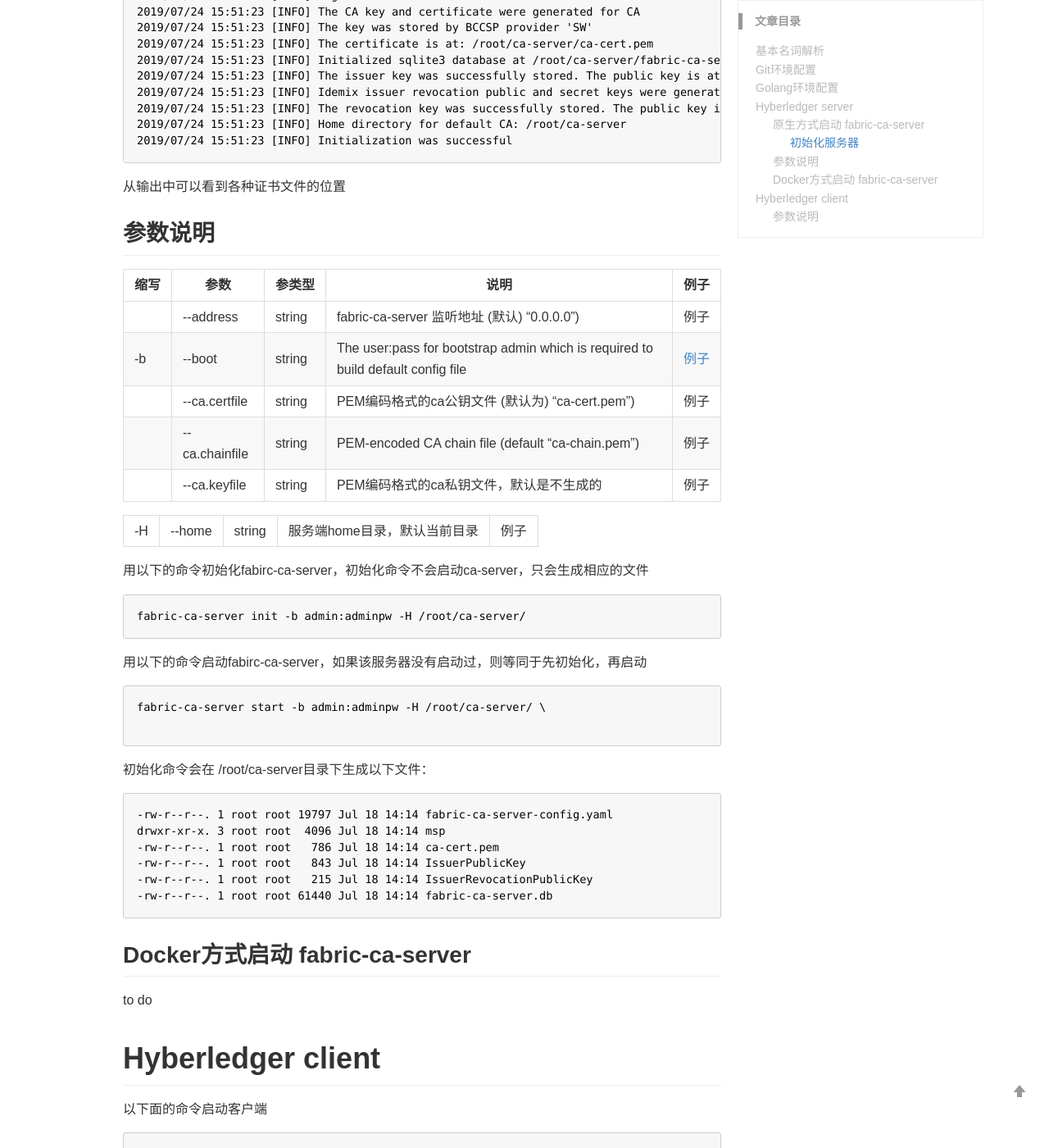
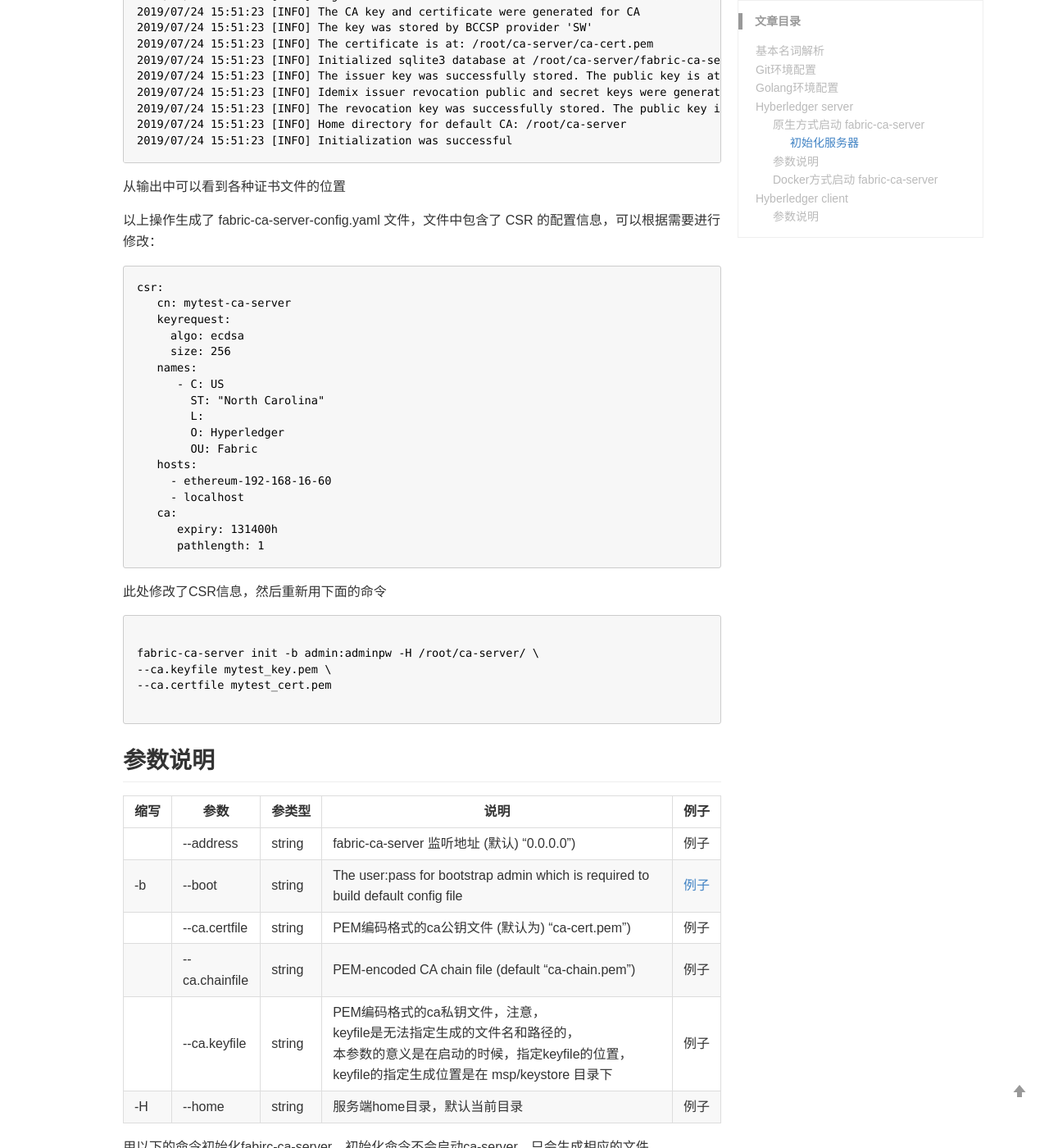
Before and after one commit to nox60/nox60.github.io, a Jekyll site: the page built from _posts/2019-07-18-Hyperledge-fabirc-ca.md, in a window 1280 px wide and 1400 px high, scrolled down 3042 px. Shown: the whole window at 82% size. Built offline with Jekyll 4.4.1, drawn with Linux system fonts in a browser that asks for light colours; our own code applies the rules of GitHub Pages for plain Markdown files; comment, search, counter and statistics services are not loaded.

Commit message:
update files

````diff
--- a/_posts/2019-07-18-Hyperledge-fabirc-ca.md
+++ b/_posts/2019-07-18-Hyperledge-fabirc-ca.md
@@ -140,12 +140,41 @@
 
 从输出中可以看到各种证书文件的位置
 
+以上操作生成了 fabric-ca-server-config.yaml 文件，文件中包含了 CSR 的配置信息，可以根据需要进行修改：
+
+```csr
+csr:
+   cn: mytest-ca-server
+   keyrequest:
+     algo: ecdsa
+     size: 256
+   names:
+      - C: US
+        ST: "North Carolina"
+        L:
+        O: Hyperledger
+        OU: Fabric
+   hosts:
+     - ethereum-192-168-16-60
+     - localhost
+   ca:
+      expiry: 131400h
+      pathlength: 1
+```
+
+此处修改了CSR信息，然后重新用下面的命令
+
+```ssl
+
+fabric-ca-server init -b admin:adminpw -H /root/ca-server/ \
+--ca.keyfile mytest_key.pem \
+--ca.certfile mytest_cert.pem
+
+```
 
 
 
 ## 参数说明
-
-
 
 | 缩写       |  参数     | 参类型  | 说明      | 例子|
 | ---------  | --------- | ----   | -------   | --- |
@@ -153,8 +182,7 @@
 | -b     | -&zwnj;-boot       | string    | The user:pass for bootstrap admin which is required to build default config file  | <a href="#start_ca_server">例子</a> |
 |  | -&zwnj;-ca.certfile | string    | PEM编码格式的ca公钥文件 (默认为) "ca-cert.pem")  | <a name="锚点名称">例子</a> |
 |  | -&zwnj;-ca.chainfile | string    | PEM-encoded CA chain file (default "ca-chain.pem")  | <a name="锚点名称">例子</a> |
-|  | -&zwnj;-ca.keyfile | string    | PEM编码格式的ca私钥文件，默认是不生成的  | <a name="锚点名称">例子</a> |
-
+|  | -&zwnj;-ca.keyfile | string    | PEM编码格式的ca私钥文件，注意，keyfile是无法指定生成的文件名和路径的，本参数的意义是在启动的时候，指定keyfile的位置，keyfile的指定生成位置是在 msp/keystore 目录下  | <a name="锚点名称">例子</a> |
 | -H | -&zwnj;-home | string    | 服务端home目录，默认当前目录 | <a name="init_ca_server">例子</a> |
 
 
````
